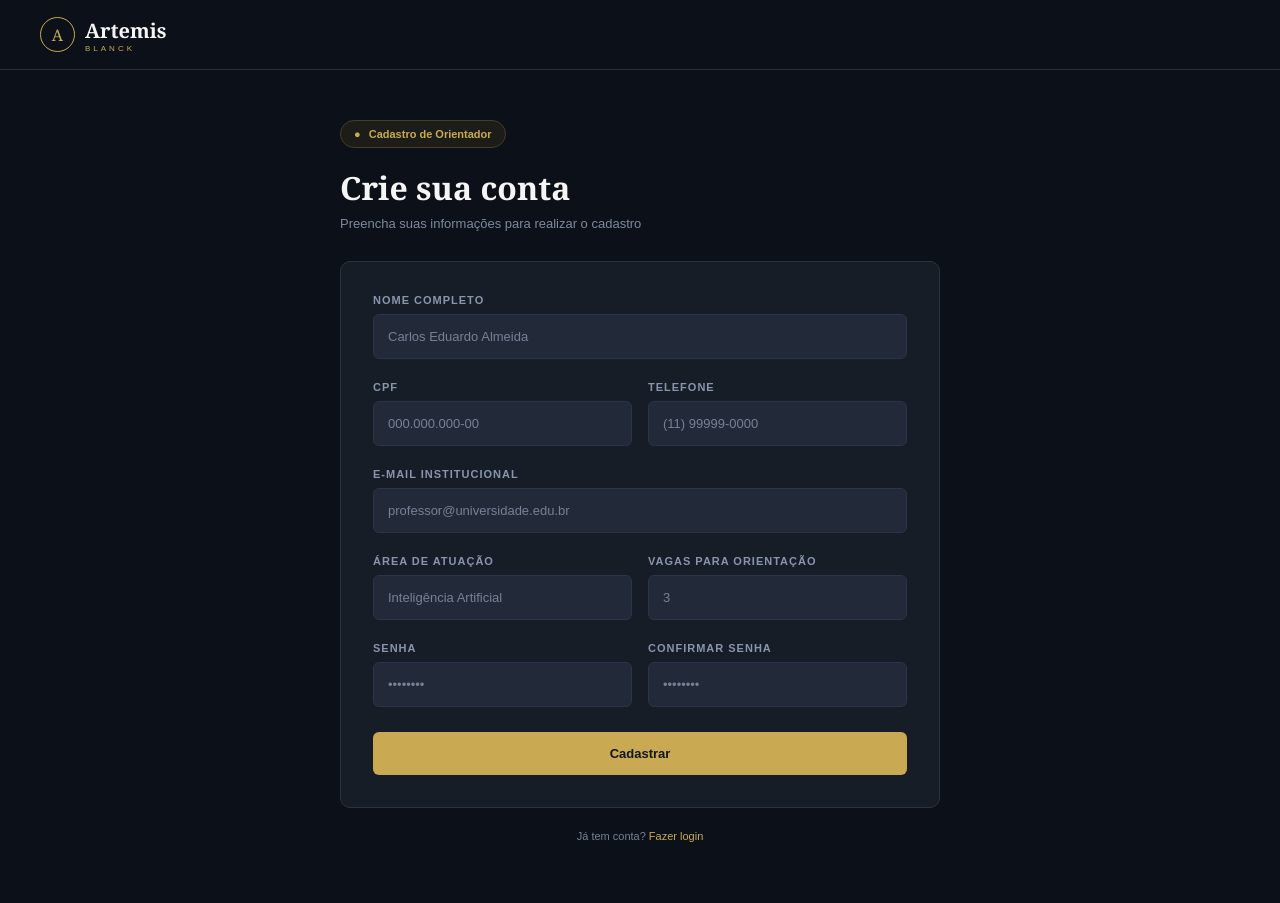
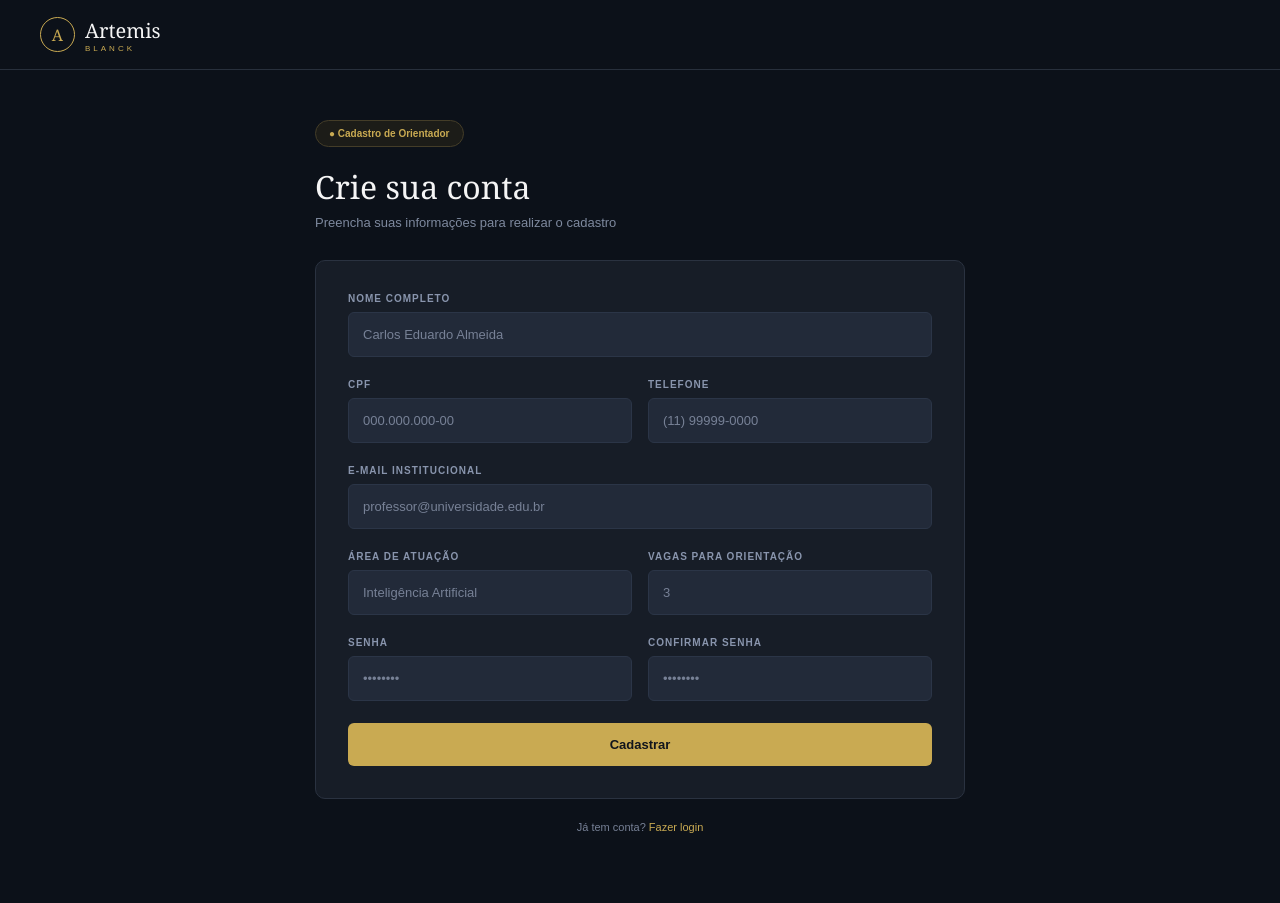
Before and after one commit to OrlandoOnabe/ArtemisBlanck, a FastAPI app: page /cadastro/orientador in a window 1280 px wide. Before the commit the page ends 842 px from the top, so only its background shows below. Run offline with FastAPI, Linux system fonts and the light colour scheme; parts of the project's set-up code (start-up, migrations or seed data) failed here and were passed over.

Commit message:
Update cadastro_orientador.css

```diff
--- a/static/css/cadastro_orientador.css
+++ b/static/css/cadastro_orientador.css
@@ -6,183 +6,123 @@
 
 body {
     min-height: 100vh;
-
     background: #0c1119;
     color: #f5f5f5;
-
     font-family: Arial, sans-serif;
 }
 
-
-/* =========================
-   HEADER
-   ========================= */
-
 header {
     height: 70px;
-
     display: flex;
     align-items: center;
-
     padding: 0 40px;
-
     border-bottom: 1px solid #28303c;
 }
 
 .logo {
     display: flex;
     align-items: center;
-
     gap: 10px;
+    color: #f5f5f5;
+    text-decoration: none;
 }
 
 .logo-simbolo {
     width: 35px;
     height: 35px;
-
     display: flex;
     align-items: center;
     justify-content: center;
-
     border: 1px solid #c9aa52;
     border-radius: 50%;
-
     color: #c9aa52;
-
     font-family: Georgia, serif;
 }
 
 .logo h2 {
     font-family: Georgia, serif;
     font-size: 20px;
+    font-weight: normal;
 }
 
 .logo span {
     display: block;
-
     color: #c9aa52;
-
     font-size: 8px;
     letter-spacing: 3px;
 }
 
-
-/* =========================
-   CONTEÚDO
-   ========================= */
-
 main {
     display: flex;
     justify-content: center;
-
-    padding: 50px 20px;
+    padding: 50px 20px 70px;
 }
 
 .cadastro-container {
     width: 100%;
-    max-width: 600px;
+    max-width: 650px;
 }
-
-
-/* Tag */
 
 .tag {
     display: inline-block;
-
     padding: 7px 13px;
-
     border: 1px solid #443d28;
     border-radius: 20px;
-
     background: #1c1c18;
-
     color: #c9aa52;
-
-    font-size: 11px;
+    font-size: 10px;
     font-weight: bold;
-
     margin-bottom: 18px;
 }
 
-.tag span {
-    margin-right: 5px;
-}
-
-
-/* Título */
-
 .cadastro-container h1 {
     font-family: Georgia, serif;
-
     font-size: 32px;
-
+    font-weight: normal;
     margin-bottom: 7px;
 }
 
 .subtitulo {
     color: #7e899e;
-
     font-size: 13px;
-
     margin-bottom: 30px;
 }
 
-
-/* =========================
-   FORMULÁRIO
-   ========================= */
-
 .formulario {
     background: #171d27;
-
     border: 1px solid #2a3240;
     border-radius: 10px;
-
     padding: 32px;
 }
 
-
-/* Duas colunas */
-
 .linha {
     display: flex;
-
     gap: 16px;
 }
 
 .campo {
     flex: 1;
-
     margin-bottom: 22px;
 }
 
 .campo label {
     display: block;
-
     color: #8995ad;
-
-    font-size: 11px;
+    font-size: 10px;
     font-weight: bold;
-
     letter-spacing: 1px;
-
     margin-bottom: 8px;
 }
 
-.campo input {
+.campo input,
+.campo select {
     width: 100%;
-
     padding: 14px;
-
     background: #222a39;
-
     border: 1px solid #2b3547;
     border-radius: 6px;
-
     color: #f5f5f5;
-
     outline: none;
-
     font-size: 13px;
 }
 
@@ -190,57 +130,57 @@ main {
     color: #778196;
 }
 
-.campo input:focus {
+.campo select {
+    cursor: pointer;
+}
+
+.campo select option {
+    background: #222a39;
+    color: #f5f5f5;
+}
+
+.campo input:focus,
+.campo select:focus {
     border-color: #c9aa52;
 }
 
+.campo input:not(:placeholder-shown):invalid {
+    border-color: #d95c5c;
+}
 
-/* =========================
-   BOTÃO
-   ========================= */
+.campo input:not(:placeholder-shown):valid {
+    border-color: #4f8f6f;
+}
+
+.campo select:valid {
+    border-color: #4f8f6f;
+}
 
 .botao-cadastrar {
     width: 100%;
-
     padding: 14px;
-
     background: #c9aa52;
-
     border: none;
     border-radius: 6px;
-
     color: #11151c;
-
     font-size: 13px;
     font-weight: bold;
-
     cursor: pointer;
-
-    margin-top: 3px;
 }
 
 .botao-cadastrar:hover {
     background: #d8ba62;
 }
 
-
-/* =========================
-   LOGIN
-   ========================= */
-
 .login {
     margin-top: 22px;
-
     text-align: center;
-
     color: #778196;
-
     font-size: 11px;
 }
 
 .login a {
     color: #c9aa52;
-
     text-decoration: none;
 }
 
@@ -248,13 +188,24 @@ main {
     text-decoration: underline;
 }
 
+.erro-campo {
+    color: #e88990;
+    font-size: 11px;
+    margin-top: 6px;
+    display: block;
+}
 
-/* =========================
-   RESPONSIVO
-   ========================= */
+.mensagem-sucesso {
+    padding: 12px 14px;
+    margin-bottom: 18px;
+    background: #17271f;
+    border: 1px solid #3f7657;
+    border-radius: 6px;
+    color: #78c997;
+    font-size: 12px;
+}
 
 @media (max-width: 600px) {
-
     .linha {
         display: block;
     }
@@ -266,5 +217,4 @@ main {
     header {
         padding: 0 20px;
     }
-
 }
```
